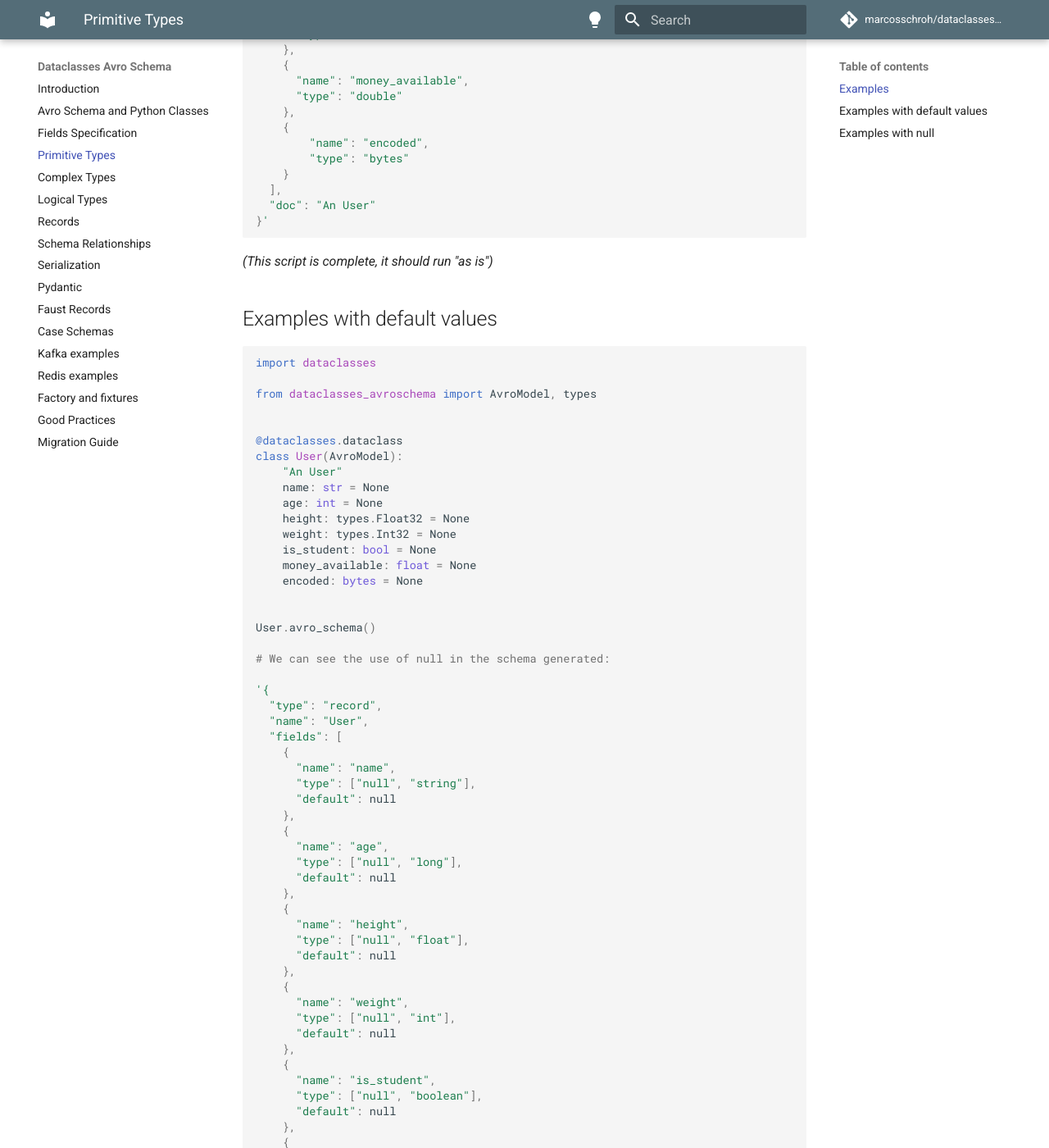
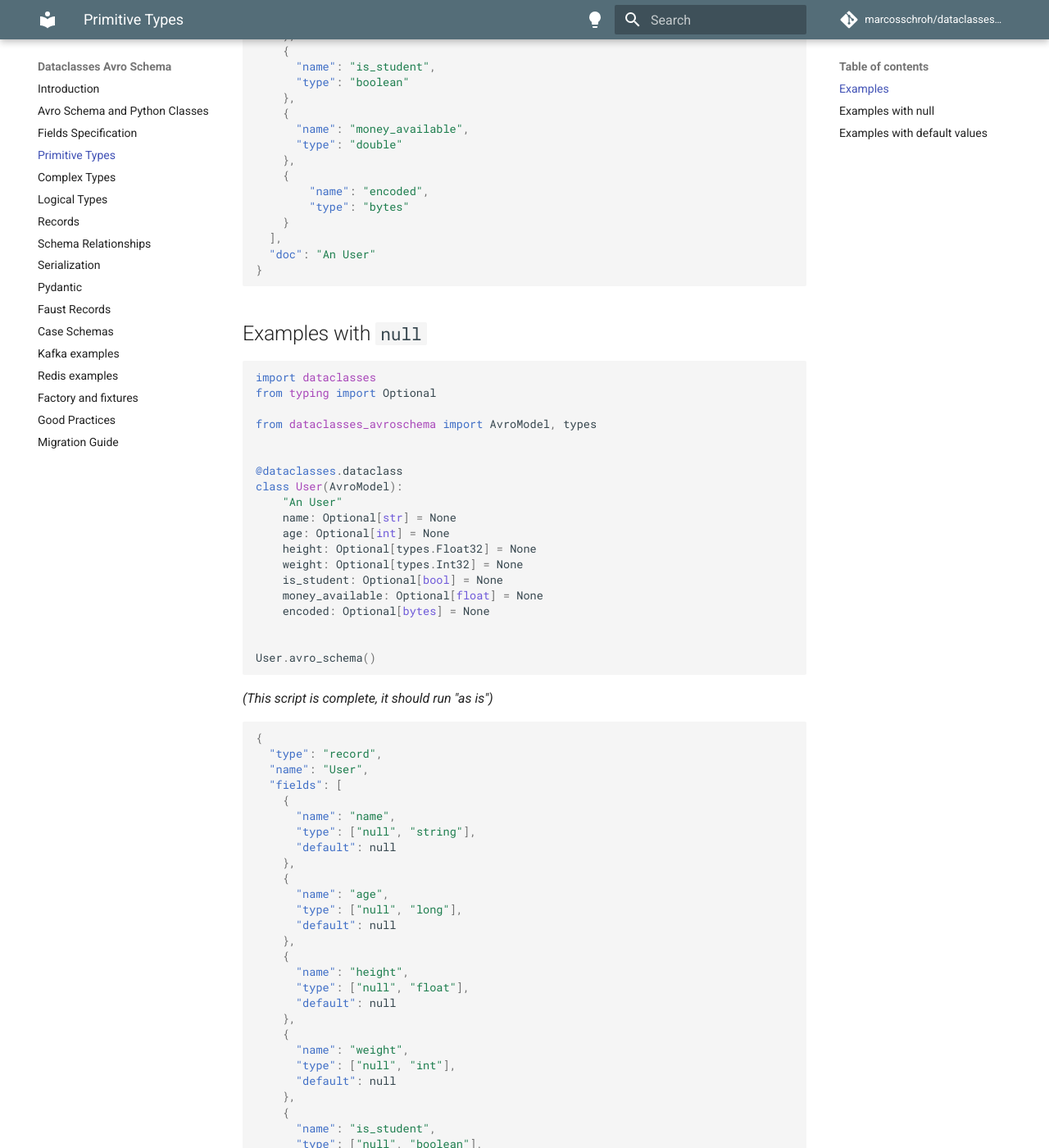
Before and after one commit to marcosschroh/dataclasses-avroschema, an MkDocs documentation site: the page built from docs/primitive_types.md, in a window 1280 px wide and 1400 px high, scrolled down 1447 px. Shown: the whole window at 82% size. Built offline with MkDocs 1.6.1 and Material for MkDocs 9.7.7, drawn with Linux system fonts in a browser that asks for light colours; comment, search, counter and statistics services are not loaded; some of the changed text lies outside the part shown.

Commit message:
docs(primitive-types): documentation fixed (#226)
Co-authored-by: Marcos Schroh <marcos.schroh@kpn.com>

````diff
--- a/docs/primitive_types.md
+++ b/docs/primitive_types.md
@@ -32,8 +32,12 @@ class User(AvroModel):
 
 
 User.avro_schema()
+```
 
-'{
+*(This script is complete, it should run "as is")*
+
+```json
+{
   "type": "record",
   "name": "User",
   "fields": [
@@ -67,15 +71,14 @@ User.avro_schema()
     }
   ],
   "doc": "An User"
-}'
+}
 ```
 
-*(This script is complete, it should run "as is")*
-
-## Examples with default values
+## Examples with `null`
 
 ```python
 import dataclasses
+from typing import Optional
 
 from dataclasses_avroschema import AvroModel, types
 
@@ -83,20 +86,22 @@ from dataclasses_avroschema import AvroModel, types
 @dataclasses.dataclass
 class User(AvroModel):
     "An User"
-    name: str = None
-    age: int = None
-    height: types.Float32 = None
-    weight: types.Int32 = None
-    is_student: bool = None
-    money_available: float = None
-    encoded: bytes = None
+    name: Optional[str] = None
+    age: Optional[int] = None
+    height: Optional[types.Float32] = None
+    weight: Optional[types.Int32] = None
+    is_student: Optional[bool] = None
+    money_available: Optional[float] = None
+    encoded: Optional[bytes] = None
 
 
 User.avro_schema()
+```
 
-# We can see the use of null in the schema generated:
+*(This script is complete, it should run "as is")*
 
-'{
+```json
+{
   "type": "record",
   "name": "User",
   "fields": [
@@ -163,8 +168,12 @@ class User(AvroModel):
 
 
 User.avro_schema()
+```
 
-'{
+*(This script is complete, it should run "as is")*
+
+```json
+{
   "type": "record",
   "name": "User",
   "fields": [
@@ -205,7 +214,7 @@ User.avro_schema()
     }
   ],
   "doc": "An User"
-}'
+}
 ```
 
 *(This script is complete, it should run "as is")*
````
Also changed, not shown: other parts of docs/primitive_types.md (+2 -2 lines).
